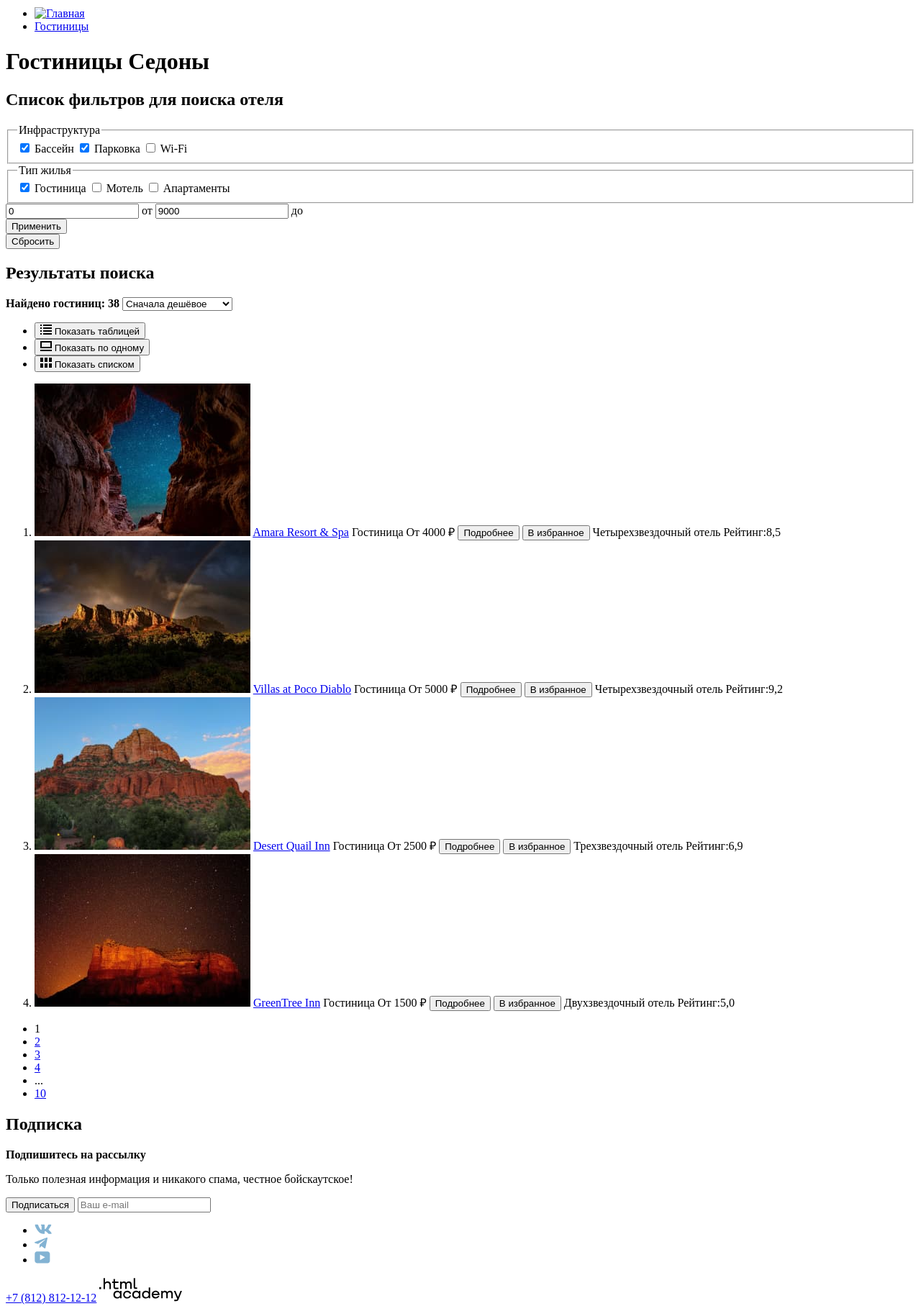
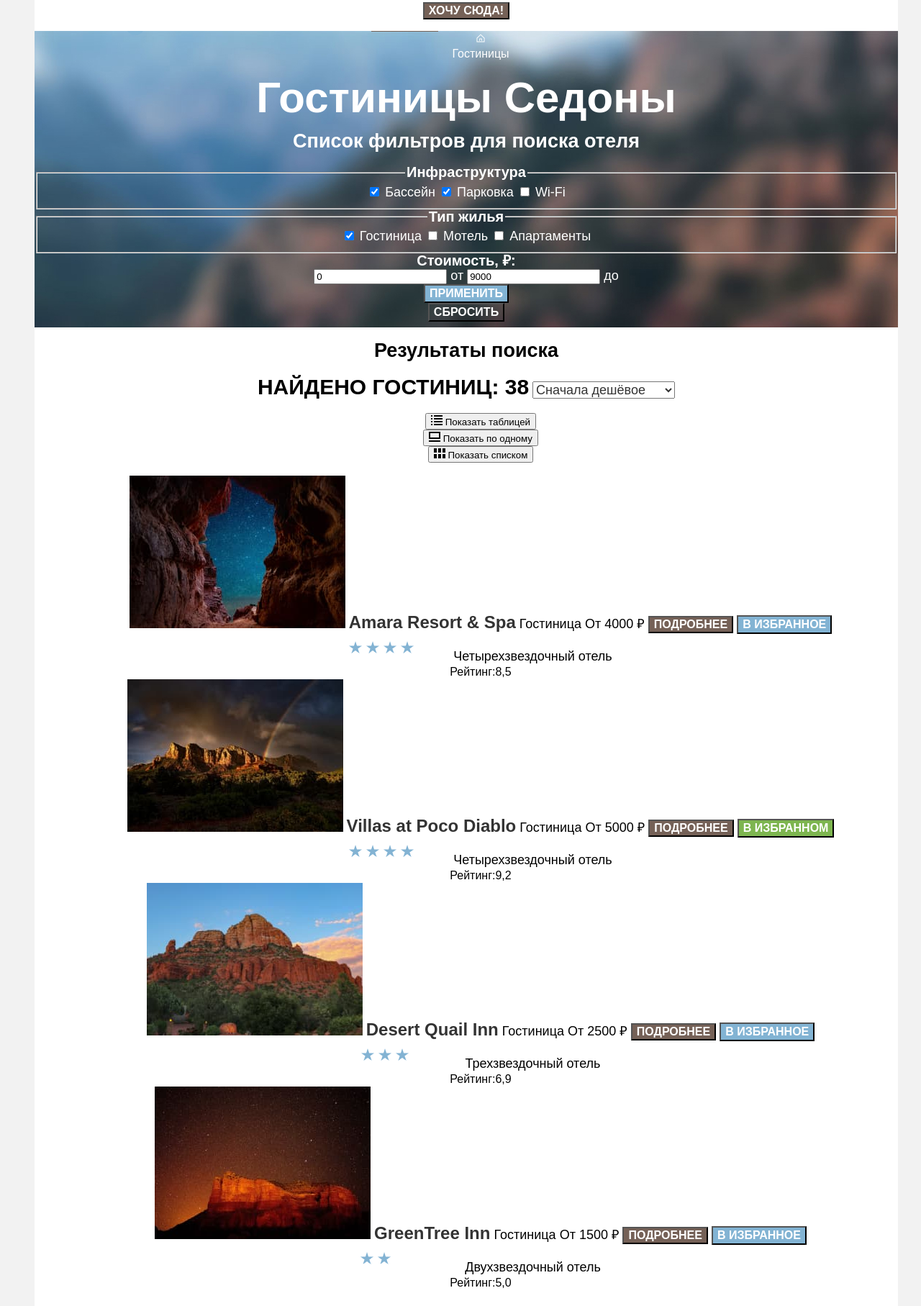
Before and after one commit to htmlacademy-htmlcss/2411421-sedona-38, a plain HTML site: page catalog.html in a window 1280 px wide. Shown: the part 255-2070 px from the top of the page at 72% size. Drawn offline with Linux system fonts and the light colour scheme; a web font is replaced by a local one.

Commit message:
Добавляет базовую стилизацию

```diff
--- a/catalog.html
+++ b/catalog.html
@@ -2,10 +2,12 @@
 <html lang="ru">
 <html>
 <head>
+  <link rel="stylesheet" href="css/styles.css">
     <meta charset="UTF-8" />
     <title>Каталог</title>
 </head>
 <body>
+  <div class="page-container">
   <header class="page-header">
     <nav class="navigation">
         <div class="logo">
@@ -42,21 +44,21 @@
                 </a>
             </li>
         </ul>
-        <button> Хочу сюда!</button>
+        <button class="button-type-one">  Хочу сюда!</button>
     </nav>
 </header>
     <main class="main-inner">
         <header class="inner-header">
             <ul class="breadcrubs">
                 <li class="breadcrumbs-item visually-hidden">
-                    <a class="breadcrumbs-link" href="index.html"> <img src="#" alt="Главная"> </a>
+                    <a class="breadcrumbs-link" href="index.html"> <img src="images/main-icon.svg" width="12"height="12" alt="Главная"> </a>
                   </li>
                   <li class="breadcrumbs-item">
                     <a class="breadcrumbs-link" href="catalog.html">Гостиницы</a>
                   </li>
             </ul>
             <h1>Гостиницы Седоны</h1>
-        </header>
+
         <section class="filters">
             <h2 class="visually-hidden">Список фильтров для поиска отеля</h2>
             <fieldset class="catalog-filter-group">
@@ -95,6 +97,7 @@
                     Апартаменты
                   </label>
               </fieldset>
+              <legend class="catalog-filter-title"> Стоимость, ₽:</legend>
               <form>
                 <label class="price">
                 <input type="text" value="0">
@@ -106,19 +109,20 @@
               </label>
               </form>
             <form class="catalog-filter" action="https://echo.htmlacademy.ru/" method="get">
-                <button class="button" type="submit">Применить</button>
+                <button class="button button-type-two" type="submit">Применить</button>
               </form>
-               <button class="button">Сбросить</button>
+               <button class="button button-type-three">Сбросить</button>
             </section>
+          </header>
             <section class="search-results">
                 <h2 class="visually-hidden">Результаты поиска</h2>
-                <b>Найдено гостиниц: 38</b>
+                <b class="search-results-title">Найдено гостиниц: 38</b>
                 <select class="select-control" aria-label="Сортировка">
                     <option value="popular">Сначала дешёвое</option>
                     <option value="cheap">Сначала популярное</option>
                     <option value="expensive">Сначала дорогое</option>
                   </select>
-                  <ul class="view-type">
+                  <ul class="view-type-list">
                     <li class="view-type-item"><button>
                       <img src="images/view-list.svg" width="16" height="14">
                       <span class="visually-hidden">Показать таблицей</span>
@@ -137,15 +141,15 @@
                       </button>
                     </li>
                 </ul>
-                  <ol hotels-list>
+                  <ol class="hotels-list">
                     <li class="hotels-list-item">
                         <img src="images/Amara Resort & Spa.jpg" width="300" height="212" alt="Amara Resort & Spa">
                         <a href="#" class="hotels-list-link">Amara Resort & Spa</a>
                         <span class="hotels-type">Гостиница</span >
                         <span class="price">От 4000 ₽ </span >
-                        <button>Подробнее</button>
-                        <button>В избранное</button>
-                        <span class="stars stars-4 visually-hidden">Четырехзвездочный отель</span>
+                        <button class="button-type-one">Подробнее</button>
+                        <button class="button-type-two">В избранное</button>
+                        <div class="stars"> <img src="images/four-stars.png" alt="Четырехзвездочный отель" width="140" height="37"> <span class="stars stars-4 visually-hidden">Четырехзвездочный отель</span></div>
                         <span class="hotels-rating">Рейтинг:8,5</span >
                     </li>
                     <li class="hotels-list-item">
@@ -153,9 +157,9 @@
                         <a href="#" class="hotels-list-link">Villas at Poco Diablo</a>
                         <span class="hotels-type">Гостиница</span >
                         <span class="price">От 5000 ₽ </span >
-                        <button>Подробнее</button>
-                        <button>В избранное</button>
-                        <span class="stars stars-4 visually-hidden">Четырехзвездочный отель</span>
+                        <button class="button-type-one">Подробнее</button>
+                        <button class="button-type-four">В избранном</button>
+                        <div class="stars"> <img src="images/four-stars.png" alt="Четырехзвездочный отель" width="140" height="37"> <span class="stars stars-4 visually-hidden">Четырехзвездочный отель</span></div>
                         <span class="hotels-rating">Рейтинг:9,2</span>
                     </li>
                     <li class="hotels-list-item">
@@ -163,10 +167,9 @@
                         <a href="#" class="hotels-list-link">Desert Quail Inn</a>
                         <span  class="hotels-type">Гостиница</span>
                         <span class="price">От 2500 ₽ </span>
-                        <button>Подробнее</button>
-                        <button>В избранное</button>
-                        <span class="stars stars-3 visually-hidden">Трехзвездочный отель</span>
-
+                        <button class="button-type-one">Подробнее</button>
+                        <button class="button-type-two">В избранное</button>
+                        <div class="stars"> <img src="images/three-stars.png" alt="Трехзвездочный отель" width="140" height="37"> <span class="stars stars-3 visually-hidden">Трехзвездочный отель</span></div>
                         <span class="hotels-rating">Рейтинг:6,9</span>
                     </li>
                     <li class="hotels-list-item">
@@ -174,9 +177,10 @@
                         <a href="#" class="hotels-list-link">GreenTree Inn</a>
                         <span  class="hotels-type">Гостиница</span >
                         <span  class="price">От 1500 ₽ </span >
-                        <button>Подробнее</button>
-                        <button>В избранное</button>
-                        <span class="stars stars-2 visually-hidden">Двухзвездочный отель</span>
+                        <button class="button-type-one">Подробнее</button>
+                        <button class="button-type-two">В избранное</button>
+                        <div class="stars"> <img src="images/two-stars.png" alt="Двухзвездочный отель" width="140" height="37"> <span class="stars stars-2 visually-hidden">Двухзвездочный отель</span></div>
+
                         <span class="hotels-rating">Рейтинг:5,0</span >
                     </li>
                   </ol>
@@ -204,16 +208,16 @@
                   </ul>
 
             </section>
-            <section class="subscription">
-                <h2 class="visually-hidden">Подписка</h2>
-                <b>Подпишитесь на рассылку</b>
-                <p>Только полезная информация и никакого спама, честное бойскаутское!</p>
-            <form class="subscription-form" action="https://echo.htmlacademy.ru/" method="post">
-                <p>
-                <button class="button" type="submit">Подписаться</button>
-                <input type="email" id="user-email" placeholder="Ваш e-mail">
-            </p>
-            </form>
+            <section class="catalog-subscription">
+              <h2 class="visually-hidden">Подписка</h2>
+              <b class="introduction-title">Подпишитесь на рассылку</b>
+              <p class="introduction-text">Только полезная информация и никакого спама, честное бойскаутское!</p>
+          <form class="subscription-form" action="https://echo.htmlacademy.ru/" method="post">
+              <p>
+              <button class="button-type-two" type="submit">Подписаться</button>
+              <input type="email" class="placeholder-word" id="user-email" placeholder="Ваш e-mail">
+          </p>
+          </form>
             </section>
     </main>
     <footer class="page-footer">
@@ -236,8 +240,9 @@
               </li>
           </ul>
       </nav>
-      <span class="footer-phone"> <a href="tel=+7 (812) 812-12-12">+7 (812) 812-12-12</a></span>
+      <span class="footer-phone"> <a href="tel=+7 (812) 812-12-12" class="footer-phone-link">+7 (812) 812-12-12</a></span>
 <span><a href="#"> <img src="images/HTML_Academy_logo.svg" width="114.9" height="32.9"alt=".html academy"></a></span>
   </footer>
+</div>
 </body>
 </html>
--- /dev/null
+++ b/css/styles.css
@@ -0,0 +1,300 @@
+@font-face {
+    font-family: "PT Sans";
+    font-style: normal;
+    font-weight: 400;
+    src: url("../fonts/pt-sans-regular.woff2") format("woff2");
+    font-display: swap;
+  }
+
+  @font-face {
+    font-family: "PT Sans";
+    font-style: normal;
+    font-weight: 700;
+    src: url("../fonts/pt-sans-bold.woff2") format("woff2");
+    font-display: swap;
+  }
+
+    body {
+        font-family: "PT Sans", sans-serif;
+        font-size: 18px;
+        line-height: 21px;
+        background-color: #F2F2F2;
+        width:1280px;
+        color:#000000;
+      }
+      .page-container {
+        background-color:#ffffff;
+        text-align: center;
+        width:1200px;
+        margin:0 auto;
+      }
+      /* Хэдер */
+      .navigation-list {
+        list-style-type: none;
+      }
+      .navigation-link {
+        font-size: 20px;
+        line-height: 24px;
+        font-weight: 700;
+        text-decoration: none;
+        color:#000000;
+    }
+    .button-type-one{
+      font-family: inherit;
+      font-size: 16px;
+      line-height: 20 px;
+      font-weight: 700;
+      text-align: center;
+      color: #ffffff;
+      text-decoration: none;
+      text-transform: uppercase;
+      background-color: #756157;
+
+    }
+    /*хиро*/
+    .hero {
+        background-image: url(../images/hero-background.jpg);
+        width:1200px;
+        height:485px;
+        background-color:aqua;
+        background-repeat: no-repeat;
+    }
+    /*преимущества*/
+    .advantages {
+      text-align: center;
+    }
+    .introduction-title {
+      font-size: 30px;
+        line-height: 36px;
+        font-weight: 700;
+
+        text-transform: uppercase;
+
+    }
+    .introduction-text {
+      font-size: 22px;
+        line-height: 26px;
+        font-weight: 400;
+        text-align: center;
+    }
+    .advantages-list {
+      list-style-type: none;
+      background-color: #83B3D31F;
+
+    }
+    .advantages-item:first-child, .advantages-item:last-child {
+      background-color:#82B3D3;
+      color:#ffffff;
+    }
+    .advantages-item:nth-child(3) {
+    background-color: #83B3D333;
+    }
+    .advantages-title {
+      font-size: 24px;
+        line-height: 28px;
+        font-weight: 700;
+        text-align: center;
+        text-transform: uppercase;
+    }
+    .advantages-description {
+      font-size: 18px;
+        line-height: 21px;
+        font-weight: 400;
+        text-align: center;
+    }
+    /*Услуги*/
+    .services {
+      text-align: center;
+    }
+    .services-list {
+      list-style-type: none;
+    }
+    .services-item:first-child, .services-item:last-child {
+      background-color: #83B3D31F;
+    }
+    .services-title{
+      font-size: 24px;
+        line-height: 28px;
+        font-weight: 700;
+        text-align: center;
+        text-transform: uppercase;
+    }
+    .services-description {
+      font-size: 18px;
+        line-height: 21px;
+        font-weight: 400;
+        text-align: center;
+    }
+    /*Поиск гостиницы*/
+    .search {
+      text-align: center;
+    }
+    .search-link {
+      font-family: inherit;
+      font-size: 16px;
+      line-height: 20 px;
+      font-weight: 700;
+      text-align: center;
+      color: #ffffff;
+      text-decoration: none;
+      text-transform: uppercase;
+      background-color: #756157;
+    }
+    /*Подписка*/
+    .subscription {
+      background-image: url(../images/search-background.jpg);
+      background-color:aqua;
+      width:1200px;
+        height:415px;
+        color:#ffffff;
+        text-align: center;}
+    .button-type-two {
+      font-family: inherit;
+      font-size: 20px;
+      line-height: 36px;
+      font-weight: 700;
+      text-align: center;
+      color: #ffffff;
+      text-decoration: none;
+      text-transform: uppercase;
+      background-color: #82B3D3;
+    }
+      .placeholder-word {
+        font-family: inherit;
+      font-size: 18px;
+      line-height: 24px;
+      }
+
+
+/*Контакты*/
+.contacts-list{
+  list-style-type: none;
+}
+.footer-phone-link {
+  text-decoration: none;
+  color:#000000;
+  font-size: 40px;
+  line-height: 40 px;
+}
+/*catalog-header*/
+
+.inner-header{
+  background-image: url(../images/search-background.jpg);
+  background-color:aqua;
+  width:1200px;
+    height:412px;
+    color:#ffffff;
+    text-align: center;}
+    h1 {
+      font-size: 60px;
+      line-height: 78 px;
+      font-weight: 700;
+    }
+  .breadcrubs {
+    text-decoration: none;
+    list-style-type: none;
+    font-family: inherit;
+    color: #ffffff;
+    font-size: 16px;
+      line-height: 21px;
+  }
+  .breadcrumbs-link {
+    text-decoration: none;
+    color: #ffffff;
+  }
+  .catalog-filter-title {
+    font-size: 20px;
+      line-height: 24 px;
+      font-weight: 700;
+  }
+  .control-input {
+    font-size: 18px;
+      line-height: 23 px;
+  }
+
+  .button-type-two {
+    font-family: inherit;
+    font-size: 16px;
+      line-height: 20px;
+  }
+  .button-type-three {
+    font-family: inherit;
+      text-align: center;
+      color: #ffffff;
+      text-decoration: none;
+      text-transform: uppercase;
+    font-size: 16px;
+      line-height: 20px;
+      font-weight: 700;
+      background-color: transparent;
+  }
+/*результаиты поиска*/
+.search-results-title {
+  font-size: 30px;
+  line-height: 36px;
+  text-transform: uppercase;
+  font-weight: 700;
+}
+.select-control{
+  font-size: 18px;
+  line-height: 21px;
+  color: #333333;
+}
+.view-type-list {
+  list-style-type: none;
+}
+.hotels-list {
+  list-style-type: none;
+}
+.hotels-list-link {
+  font-size: 24px;
+  line-height: 28px;
+  font-weight: 700;
+  font-family: inherit;
+  color: #333333;
+  text-decoration: none;
+}
+.hotels-type {
+  font-size: 18px;
+  line-height: 21px;
+}
+.price {
+  font-size: 18px;
+  line-height: 21px;
+  text-align:right;
+}
+.button-type-four {
+  font-family: inherit;
+      font-size: 16px;
+      line-height: 20px;
+      font-weight: 700;
+      text-align: center;
+      color: #ffffff;
+      text-decoration: none;
+      text-transform: uppercase;
+  background-color: #7DB54F;
+}
+.hotels-rating {
+  font-size: 16px;
+  line-height: 20px;
+}
+.pagination {
+  list-style-type: none;
+}
+.pagination-link {
+  font-size: 20px;
+  line-height: 36px;
+  color:#ffffff;
+  text-decoration: none;
+  text-transform:none;
+  background-color:  #82B3D3;
+  ;
+}
+.pagination-current {
+  background-color:#F2F2F2;
+  color:#000000;
+}
+/*catalog subscription*/
+.catalog-subscription {
+  text-align: center;
+}
--- a/index.html
+++ b/index.html
@@ -1,10 +1,12 @@
 <!DOCTYPE html>
 <html lang="ru">
   <head>
+    <link rel="stylesheet" href="css/styles.css">
     <meta charset="utf-8">
     <title>Седона</title>
   </head>
   <body>
+    <div class="page-container">
     <header class="page-header">
         <nav class="navigation">
             <div class="logo">
@@ -41,7 +43,7 @@
                     </a>
                 </li>
             </ul>
-            <button> Хочу сюда!</button>
+             <button class="button-type-one">  Хочу сюда!</button>
         </nav>
     </header>
     <main class="main-index">
@@ -51,9 +53,9 @@
         </section>
         <section class="advantages">
             <h2 class="visually-hidden">Преимущества</h2>
-            <b>Седона — небольшой городок в Аризоне,
+            <b class="introduction-title" >Седона — небольшой городок в Аризоне,
                 заслуживающий большего!</b>
-            <p>Рассмотрим причины, по которым Седона круче, чем Гранд-Каньон!</p>
+            <p class="introduction-text">Рассмотрим причины, по которым Седона круче, чем Гранд-Каньон!</p>
             <ul class="advantages-list">
                 <li class="advantages-item">
                     <h3 class="advantages-title">Настоящий городок</h3>
@@ -87,8 +89,8 @@
         </section>
         <section class="services">
             <h2 class="visually-hidden">Услуги</h2>
-            <b>Приезжайте в Седону отдохнуть в комфорте и уюте!</b>
-            <p>Опытный персонал и качественное обслуживание!</p>
+            <b class="introduction-title">Приезжайте в Седону отдохнуть в комфорте и уюте!</b>
+            <p class="introduction-text">Опытный персонал и качественное обслуживание!</p>
             <ul class="services-list">
                 <li class="services-item">
                     <img src="images/accomodation.svg" width="75" height="72">
@@ -112,18 +114,18 @@
         </section>
         <section class="search">
             <h2 class="visually-hidden">Поиск гостиницы</h2>
-            <b>Заинтересовались?</b>
-            <p>Укажите предполагаемые даты поездки, и мы покажем вам лучшие предложения гостиниц в Седоне</p>
-            <a href="catalog.html">Поиск гостиницы в Седоне</a>
+            <b class="introduction-title">Заинтересовались?</b>
+            <p class="introduction-text">Укажите предполагаемые даты поездки, и мы покажем вам лучшие предложения гостиниц в Седоне</p>
+            <a href="catalog.html" class="search-link">Поиск гостиницы в Седоне</a>
         </section>
         <section class="subscription">
             <h2 class="visually-hidden">Подписка</h2>
-            <b>Подпишитесь на рассылку</b>
-            <p>Только полезная информация и никакого спама, честное бойскаутское!</p>
+            <b class="introduction-title">Подпишитесь на рассылку</b>
+            <p class="introduction-text">Только полезная информация и никакого спама, честное бойскаутское!</p>
         <form class="subscription-form" action="https://echo.htmlacademy.ru/" method="post">
             <p>
-            <button class="button" type="submit">Подписаться</button>
-            <input type="email" id="user-email" placeholder="Ваш e-mail">
+            <button class="button-type-two" type="submit">Подписаться</button>
+            <input type="email" class="placeholder-word" id="user-email" placeholder="Ваш e-mail">
         </p>
         </form>
         </section>
@@ -148,8 +150,10 @@
                     </li>
                 </ul>
             </nav>
-            <span class="footer-phone"> <a href="tel=+7 (812) 812-12-12">+7 (812) 812-12-12</a></span>
+
+    <span class="footer-phone"> <a href="tel=+7 (812) 812-12-12" class="footer-phone-link">+7 (812) 812-12-12</a></span>
     <span><a href="#"> <img src="images/HTML_Academy_logo.svg" width="114.9" height="32.9"alt=".html academy"></a></span>
         </footer>
+    </div>
   </body>
 </html>
```
Also changed, not shown: images/main-icon.svg (added).
